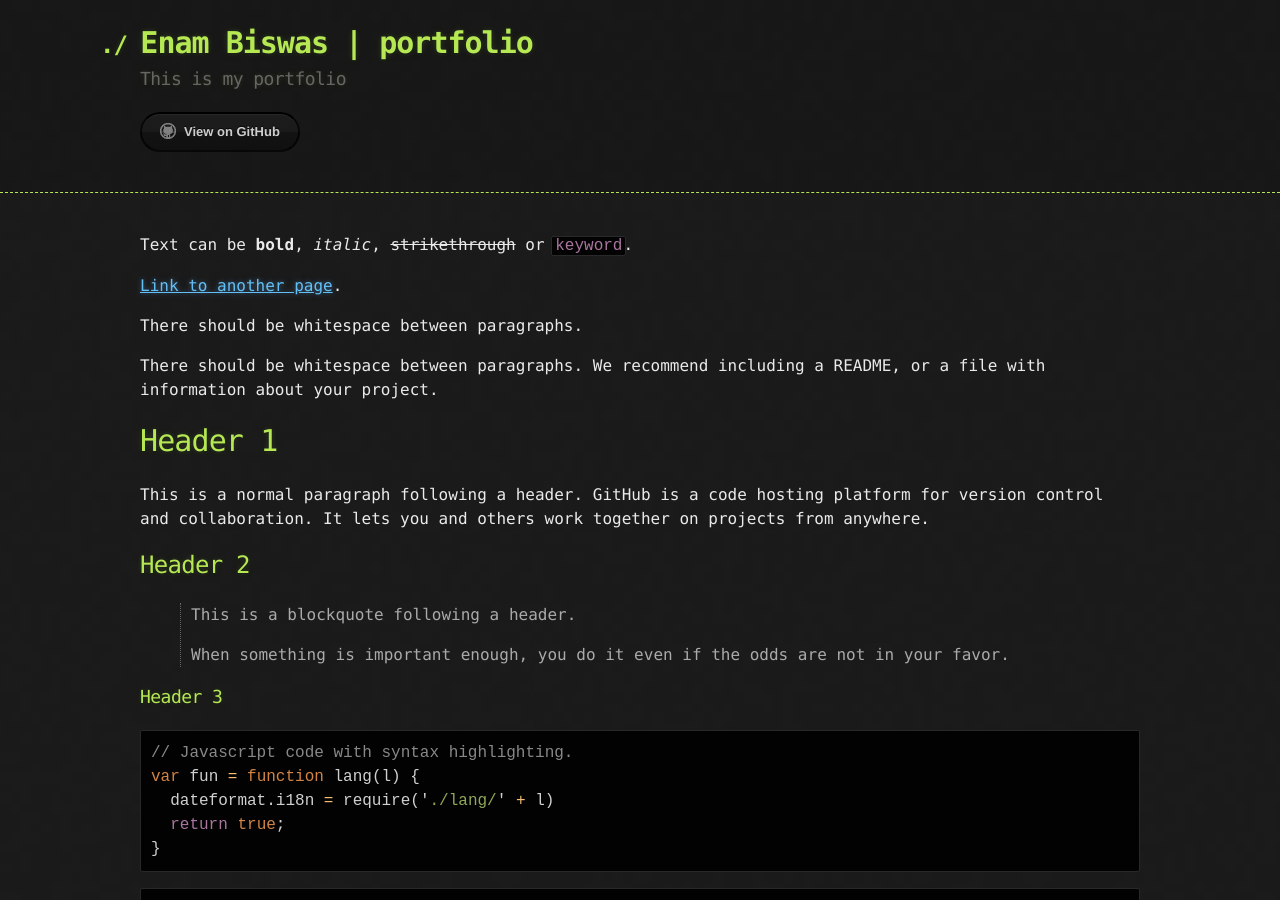
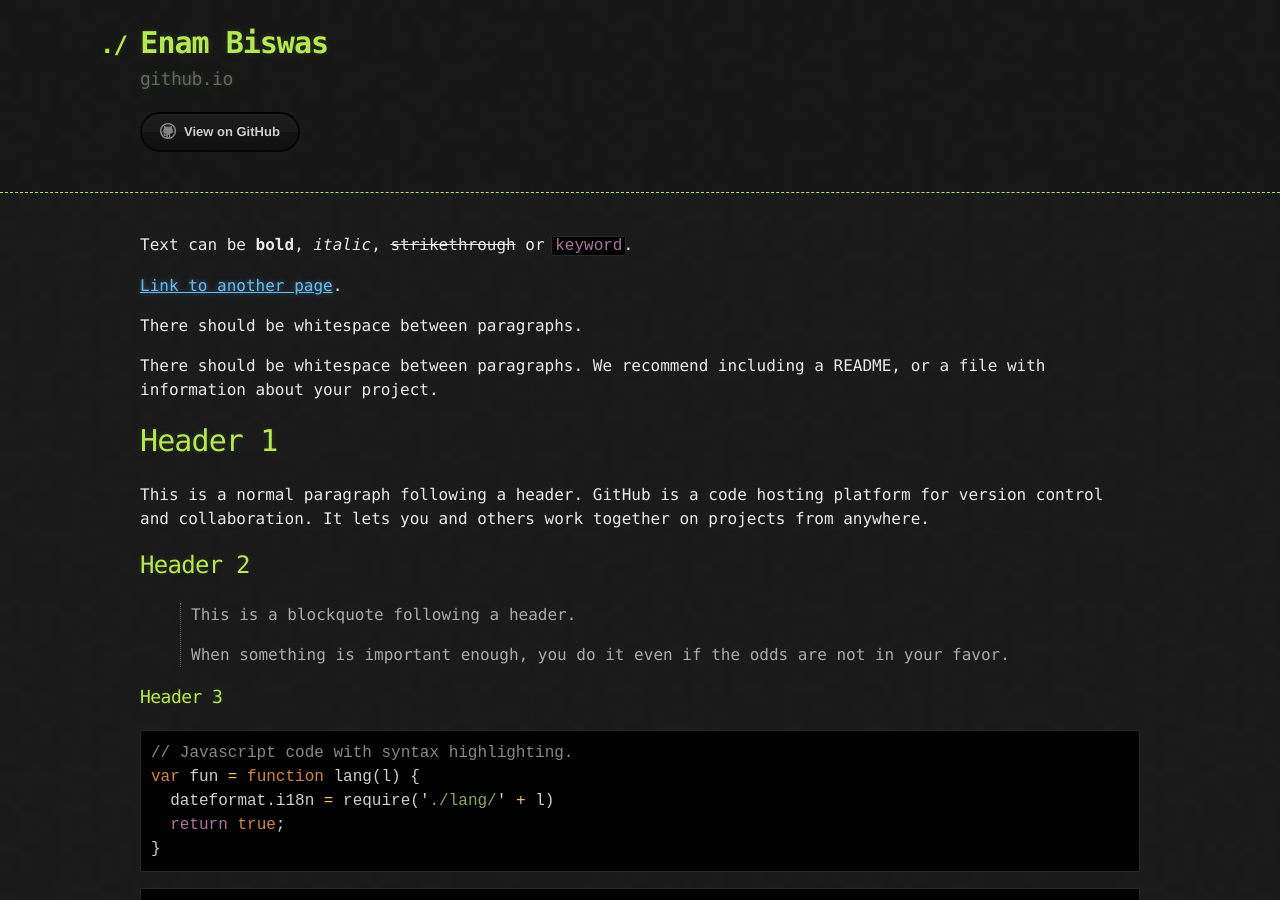
Before and after one commit to e-biswas/e-biswas.github.io, a Jekyll site: the page built from index.md, in a window 1280 px wide and 900 px high. Built offline with Jekyll 4.4.1, drawn with Linux system fonts in a browser that asks for light colours.

Commit message:
testing theme

```diff
--- a/_config.yml
+++ b/_config.yml
@@ -1,9 +1,11 @@
+
+title: Enam Biswas
+description: github.io
+
 theme: jekyll-theme-hacker
-title: Enam Biswas | portfolio
-avatar: images/e-biswas.png
-description: This is my portfolio
 show_downloads: false
 google_analytics:
+avatar:
 
 
 footer-links:
```
